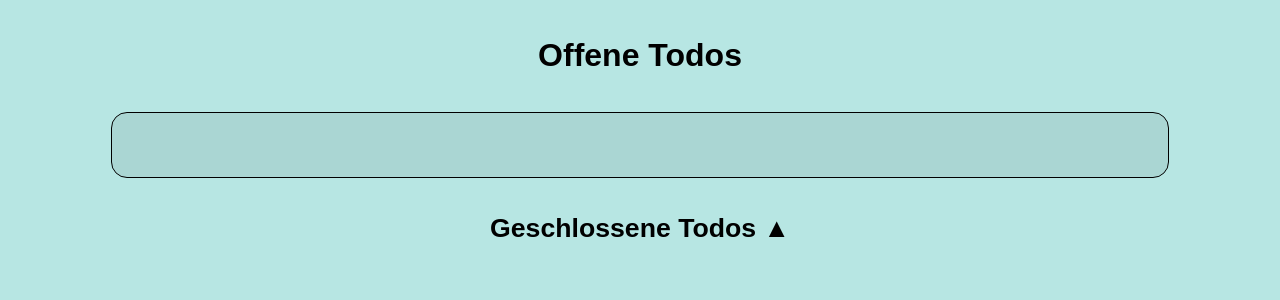
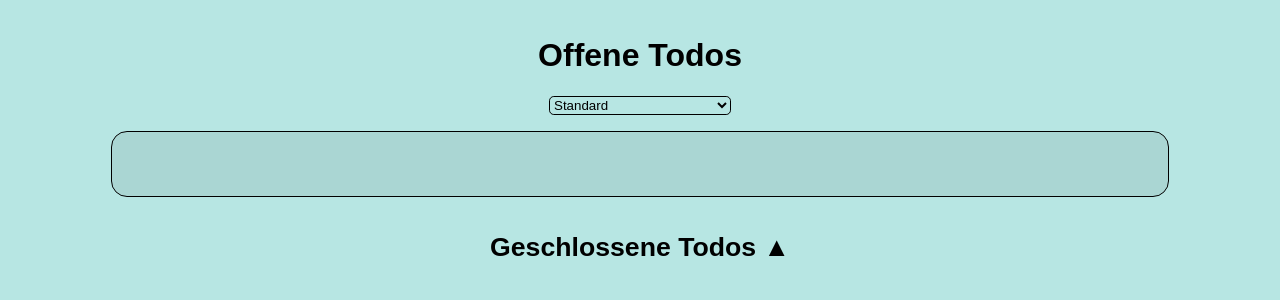
Before and after one commit to Wipeshot/Todo-in-Flask, a Flask app: page / in a window 1280 px wide. Shown: the part 79-379 px from the top of the page. Run offline with Flask 3, Linux system fonts and the light colour scheme; data that the repository does not hold is empty.

Commit message:
Added: Filter
Verfügbare Filter:
Standard
Priorität (aufsteigend)
Priorität (absteigend)
Deadline (aufsteigend)
Deadline (absteigend)

```diff
--- a/app.py
+++ b/app.py
@@ -1,5 +1,5 @@
 from datetime import datetime
-from flask import Flask, render_template, request, redirect
+from flask import Flask, render_template, request, redirect, jsonify
 from flask_sqlalchemy import SQLAlchemy
 from flask_wtf import FlaskForm
 from wtforms import StringField, DateField, IntegerField
@@ -32,12 +32,33 @@ class Todo(db.Model):
 with app.app_context():
     db.create_all()
 
+activeFilter = 'none'
+
 
 @app.route('/')
 def index():
-    todos = Todo.query.filter_by(open=True).all()
-    finished_todos = Todo.query.filter_by(open=False).all()
-    return render_template('todo-list.html', todos=todos, closed_todos=finished_todos)
+    global activeFilter
+    todos_query = Todo.query.filter_by(open=True)
+    if activeFilter == 'prio_asc':
+        todos_query = todos_query.order_by(Todo.priority.asc())
+    elif activeFilter == 'prio_desc':
+        todos_query = todos_query.order_by(Todo.priority.desc())
+    elif activeFilter == 'deadline_asc':
+        todos_query = todos_query.order_by(Todo.deadline.asc())
+    elif activeFilter == 'deadline_desc':
+        todos_query = todos_query.order_by(Todo.deadline.desc())
+    todos = todos_query.all()
+    finished_todos_query = Todo.query.filter_by(open=False)
+    finished_todos = finished_todos_query.all()
+    filters = [
+        {'value': 'none', 'label': 'Standard'},
+        {'value': 'prio_asc', 'label': 'Priorität (aufsteigend)'},
+        {'value': 'prio_desc', 'label': 'Priorität (absteigend)'},
+        {'value': 'deadline_asc', 'label': 'Deadline (aufsteigend)'},
+        {'value': 'deadline_desc', 'label': 'Deadline (absteigend)'}
+    ]
+    return render_template('todo-list.html', todos=todos, closed_todos=finished_todos, filters=filters,
+                           activeFilter=activeFilter)
 
 
 @app.route('/add', methods=['POST'])
@@ -98,5 +119,13 @@ def reopen_todo(id):
         return redirect('/')
 
 
+@app.route('/filter/<filter>', methods=['POST'])
+def set_filter(filter):
+    global activeFilter
+    activeFilter = filter
+    index()
+    return redirect('/')
+
+
 if __name__ == '__main__':
     app.run()
--- a/static/todo.css
+++ b/static/todo.css
@@ -142,3 +142,16 @@ div.header form div.input {
     background: transparent;
     cursor: pointer;
 }
+
+.filter {
+    border: black 0.1rem solid;
+    border-radius: 0.3rem;
+    background: transparent;
+}
+
+div.open_header {
+    display: flex;
+    flex-direction: column;
+    align-items: center;
+    justify-content: center;
+}
--- a/templates/todo-list.html
+++ b/templates/todo-list.html
@@ -3,7 +3,7 @@
 <head>
     <meta charset="UTF-8">
     <title>Todo</title>
-    <link rel= "stylesheet" type= "text/css" href="{{ url_for('static', filename='todo.css')}}">
+    <link rel="stylesheet" type="text/css" href="{{ url_for('static', filename='todo.css') }}">
 </head>
 <body>
 <div class="todo__app">
@@ -26,7 +26,16 @@
             <button type="submit">Add</button>
         </form>
     </div>
+    <div class="open_header">
         <h1>Offene Todos</h1>
+        <select class="filter">
+            <option disabled selected hidden>Keine Sortierung verfügbar</option>
+            {% for filter in filters %}
+                <option value="{{ filter.value }}" {% if filter.value == activeFilter %}selected{% endif %} >{{ filter.label }}</option>
+            {% endfor %}
+        </select>
+
+    </div>
     <div class="opened_todo">
         <ul>
             {% for todo in todos %}
@@ -36,7 +45,11 @@
                     </form>
                     <div class="content">
                         <h1>{{ todo.value }}</h1>
+                        {% if todo.deadline %}
                             <p>(Start: {{ todo.start }} - Deadline: {{ todo.deadline }})</p>
+                        {% else %}
+                            <p>(Start: {{ todo.start }})</p>
+                        {% endif %}
                     </div>
                     <h4>Priorität: {{ todo.priority }}</h4>
                     <form action="/remove/{{ todo.id }}" method="POST" style="display: inline;">
@@ -55,7 +68,8 @@
             {% for todo in closed_todos %}
                 <li>
                     <form action="/todo/reopen/{{ todo.id }}" method="POST" style="display: inline;">
-                        <button class="finished" type="submit" /></button>
+                        <button class="finished" type="submit"/>
+                        </button>
                     </form>
                     <div class="content">
                         <h1>{{ todo.value }}</h1>
@@ -72,9 +86,9 @@
 </div>
 <script src="https://code.jquery.com/jquery-3.6.0.min.js"></script>
 <script>
-$(document).ready(function() {
+    $(document).ready(function () {
         $('.closed_todo').hide();
-    $('.toggle_button').click(function() {
+        $('.toggle_button').click(function () {
             $('.closed_todo').toggle();
             var buttonHtml = $('.toggle_button').html();
             if (buttonHtml === '<h1>Geschlossene Todos ▲</h1>') {
@@ -83,8 +97,17 @@ $(document).ready(function() {
                 $('.toggle_button').html('<h1>Geschlossene Todos ▲</h1>');
             }
         });
+        $('.filter').change(function () {
+            var selectedOption = $(this).children("option:selected").val();
+            $.ajax({
+                type: "POST",
+                url: "/filter/" + selectedOption,
+                success: function () {
+                    location.reload();
+                }
             });
-
+        });
+    });
 </script>
 </body>
 </html>
```
Lines whose indentation alone changed are shown as unchanged.
